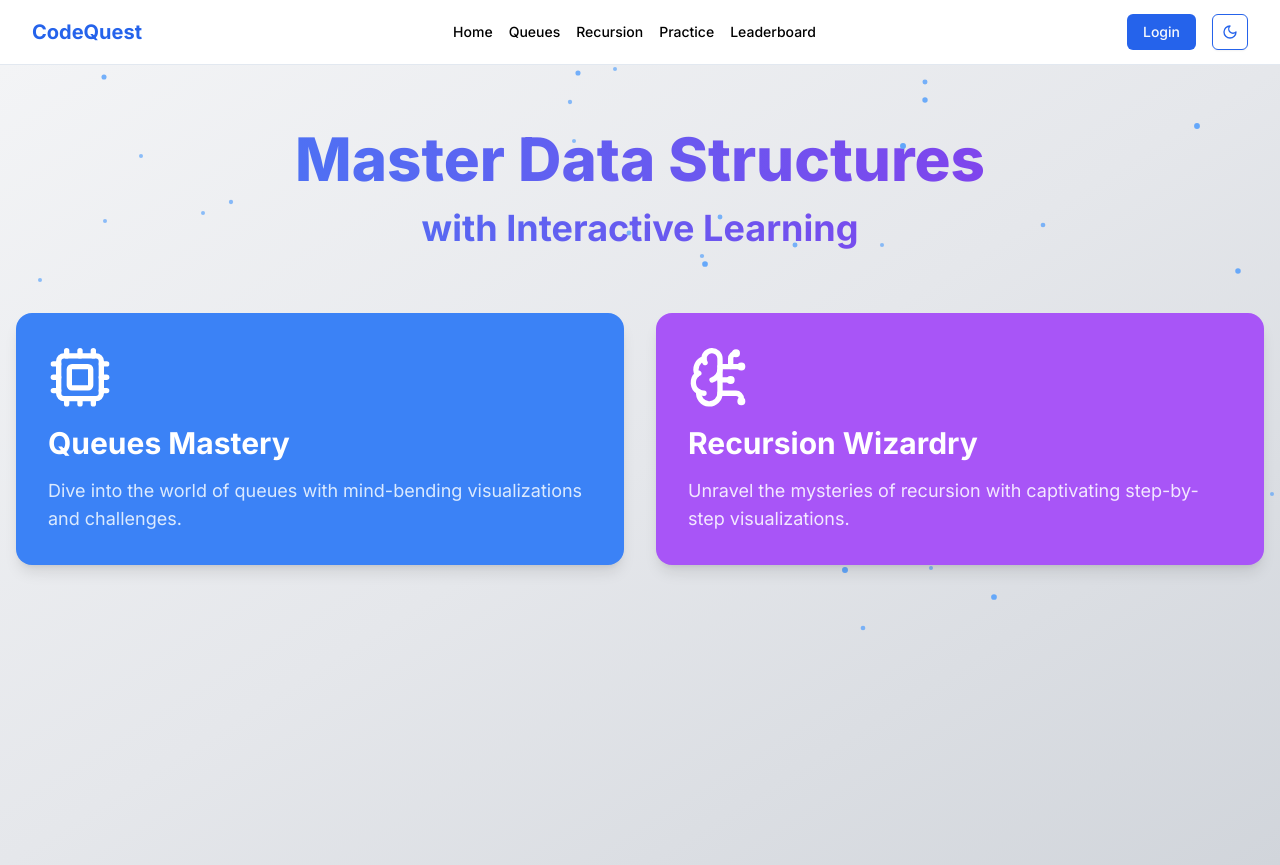
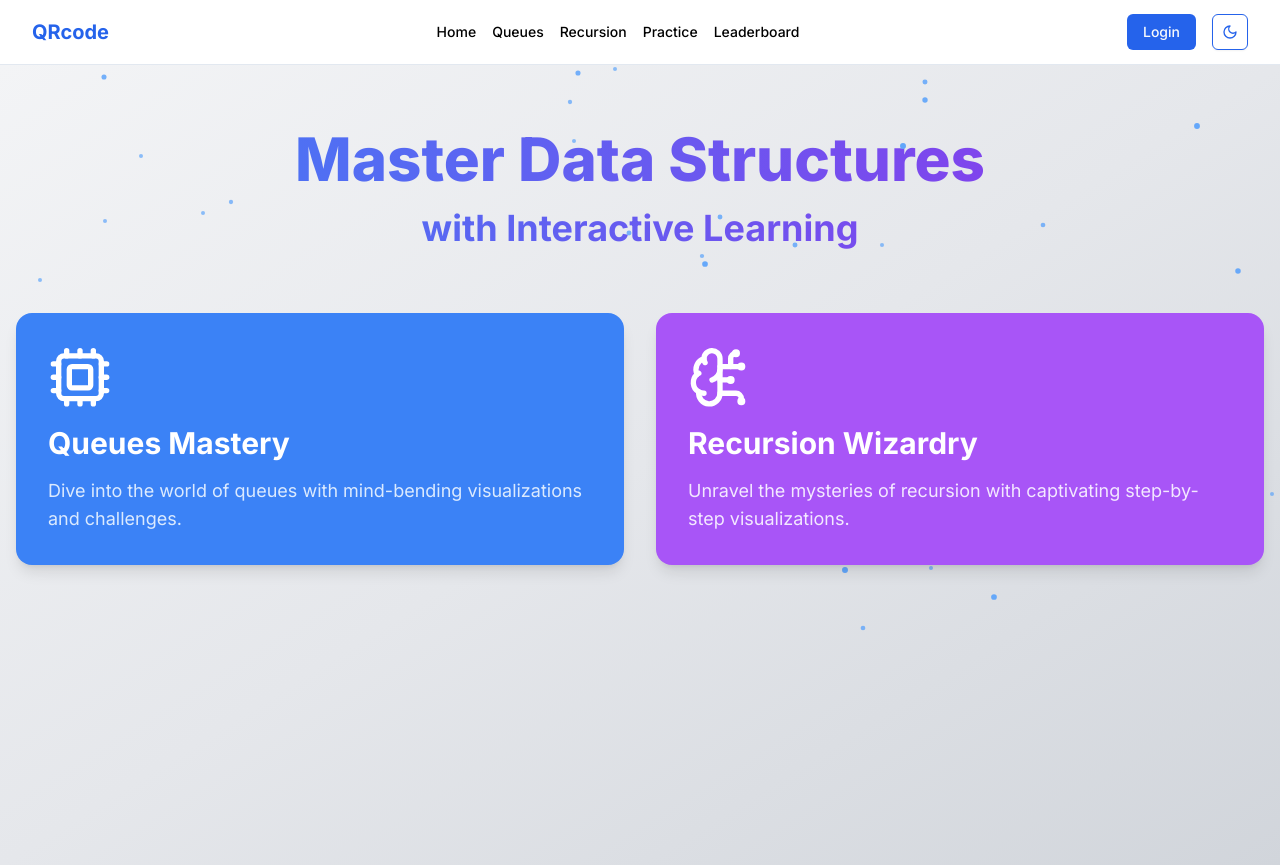
Before and after one commit to uttamkn/qrc, a Next.js app: page / in a window 1280 px wide. Built offline with nearby package versions, Linux system fonts and the light colour scheme; no server answers.

Commit message:
fix: change title

```diff
--- a/components/Navbar.tsx
+++ b/components/Navbar.tsx
@@ -20,7 +20,7 @@ export async function Navbar() {
       <div className="container mx-auto px-4 sm:px-6 lg:px-8">
         <div className="flex items-center justify-between h-16">
           <Link href="/" className="text-xl font-bold text-primary">
-            CodeQuest
+            QRcode
           </Link>
 
           <div className="hidden md:flex space-x-4">
```
